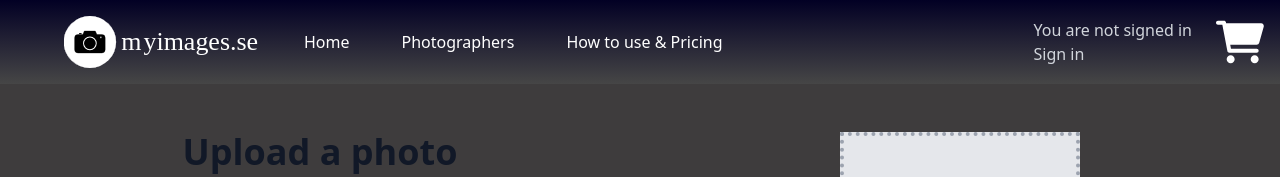
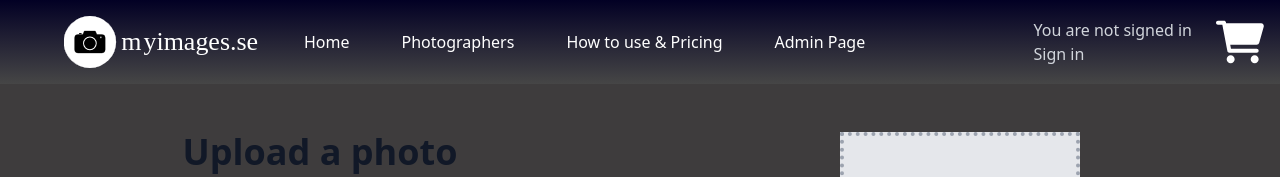
Before and after one commit to JoakimSP/myImages-next, a Next.js app: page /test in a window 1280 px wide. Shown: the top 177 px of the page. Built offline with nearby package versions, Linux system fonts and the light colour scheme; no server answers.

Commit message:
Temporary allow anyone in the adminpage

```diff
--- a/components/layout/includes/header.js
+++ b/components/layout/includes/header.js
@@ -26,7 +26,7 @@ export default function Header() {
     if (session && session.user.email === "jocke@live.se" || session && session.user.email === "Pernilla@test.se" || session && session.user.email === "test@test" ) {
       setIsAllowed(true)
     } else {
-      setIsAllowed(false)
+      setIsAllowed(true)
     }
   }, [session])
 
```
